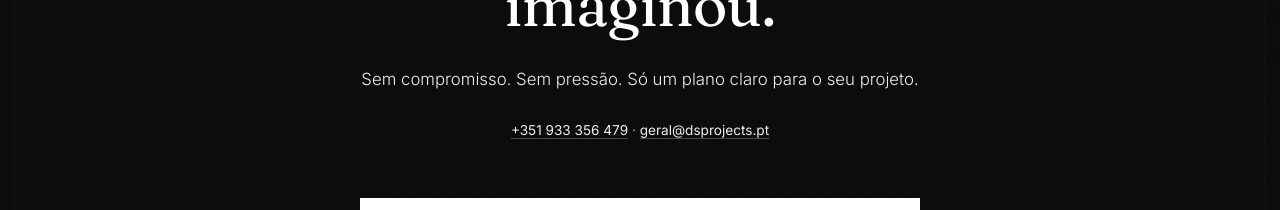
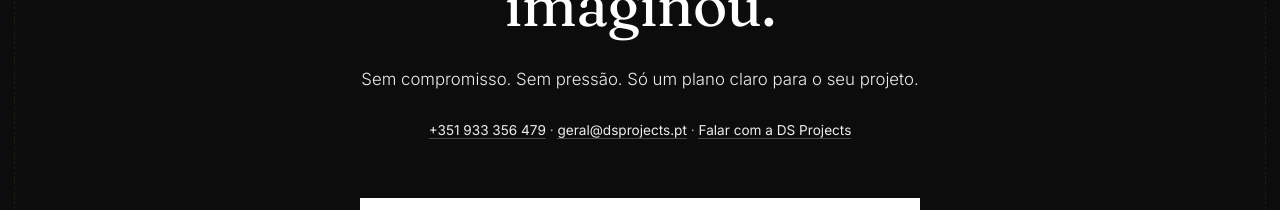
Before and after one commit to dsgrouppt/ds-group, a Next.js app in the folder website/: page / in a window 1280 px wide. Shown: the part 10820-11030 px from the top of the page. Built offline with nearby package versions, Linux system fonts and the light colour scheme; no server answers.

Commit message:
fix(website): link Falar com a DS Projects na CTA final (FinalCTA.tsx)

```diff
--- a/website/src/components/sections/FinalCTA.tsx
+++ b/website/src/components/sections/FinalCTA.tsx
@@ -34,6 +34,15 @@ export function FinalCTA({
             <a href={`mailto:${siteConfig.email}`} className="text-mist border-b border-white/25">
               {siteConfig.email}
             </a>
+            &nbsp;·&nbsp;
+            <a
+              href={siteConfig.whatsappUrl}
+              target="_blank"
+              rel="noopener noreferrer"
+              className="text-mist border-b border-white/25"
+            >
+              Falar com a DS Projects
+            </a>
           </div>
         )}
       </Reveal>
```
